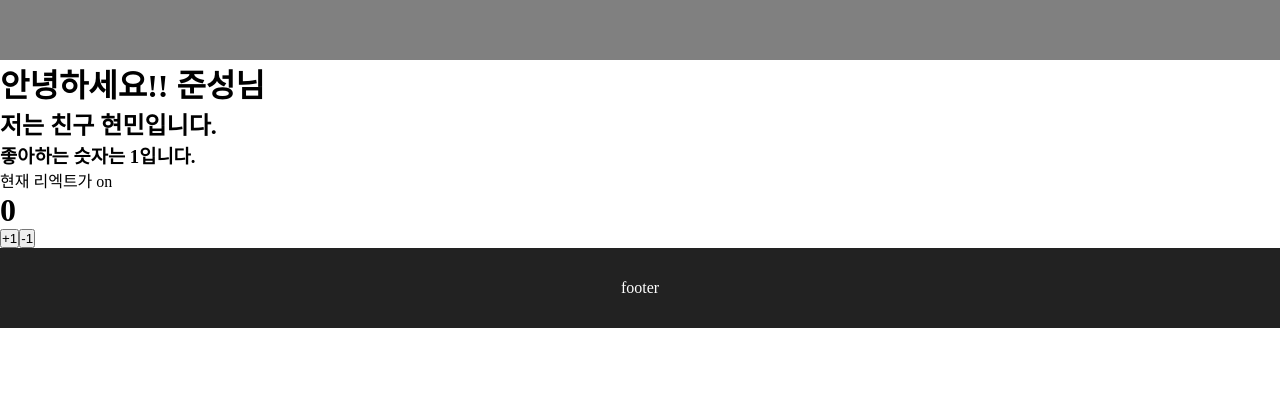
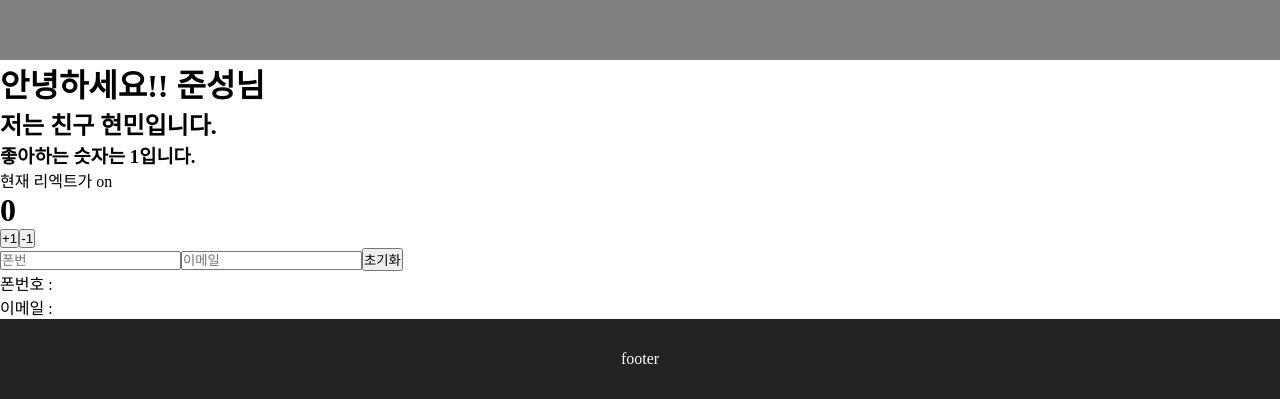
Before and after one commit to qkaxhfms/react-study-2020, a React (Create React App) app in the folder react-study-1/: page / in a window 1280 px wide. Shown: the part 700-1099 px from the top of the page. Before the commit the page ends 1028 px from the top, so only its background shows below. Built offline with nearby package versions, Linux system fonts and the light colour scheme.

Commit message:
props practice

```diff
--- a/react-study-1/src/App.js
+++ b/react-study-1/src/App.js
@@ -3,6 +3,7 @@ import Header from './component/Header';
 import Footer from './component/Footer';
 import Hello from './component/Hello';
 import Condition from './component/Condition';
+import Input from './component/Input';
 import Counter from './component/Counter';
 import Content from './component/Content';
 
@@ -14,6 +15,7 @@ function App() {
       <Hello name="준성" friend="현민" one="1"/>
       <Condition isOn = {true}/>
       <Counter />
+      <Input />
       <Footer />
     </>
   );
--- /dev/null
+++ b/react-study-1/src/component/Input.js
@@ -0,0 +1,53 @@
+import React, { useState, useRef } from "react";
+
+function Input() {
+  const [inputs, setInputs] = useState({
+    phone: "",
+    email: "",
+  });
+  const phoneInput = useRef();
+  const { phone, email } = inputs;
+  const change = (e) => {
+    const { name, value } = e.target;
+    setInputs({
+      ...inputs,
+      [name]: value,
+    });
+  };
+  const reset = () => {
+    setInputs({
+      phone: "",
+      email: "",
+    });
+    phoneInput.current.focus();
+  };
+
+  return (
+    <>
+      <div>
+        <input
+          type="text"
+          name="phone"
+          placeholder="폰번"
+          onChange={change}
+          value={phone}
+          ref={phoneInput}
+        />
+        <input
+          type="email"
+          name="emial"
+          placeholder="이메일"
+          onChange={change}
+          value={email}
+        />
+        <button onClick={reset}>초기화</button>
+        <ul>
+          <li>폰번호 : {phone}</li>
+          <li>이메일 : {email}</li>
+        </ul>
+      </div>
+    </>
+  );
+}
+
+export default Input;
```
